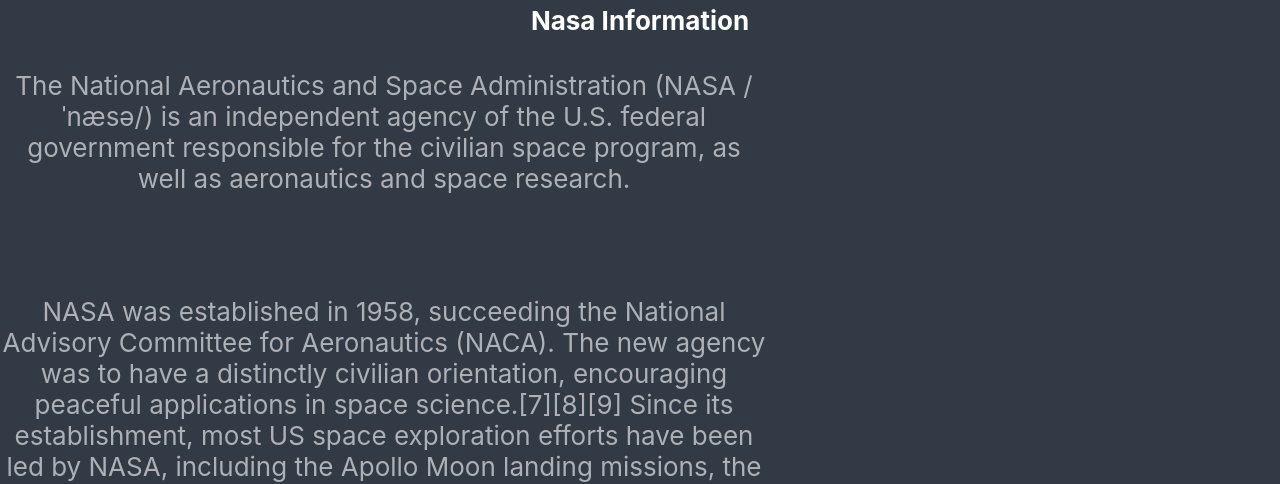
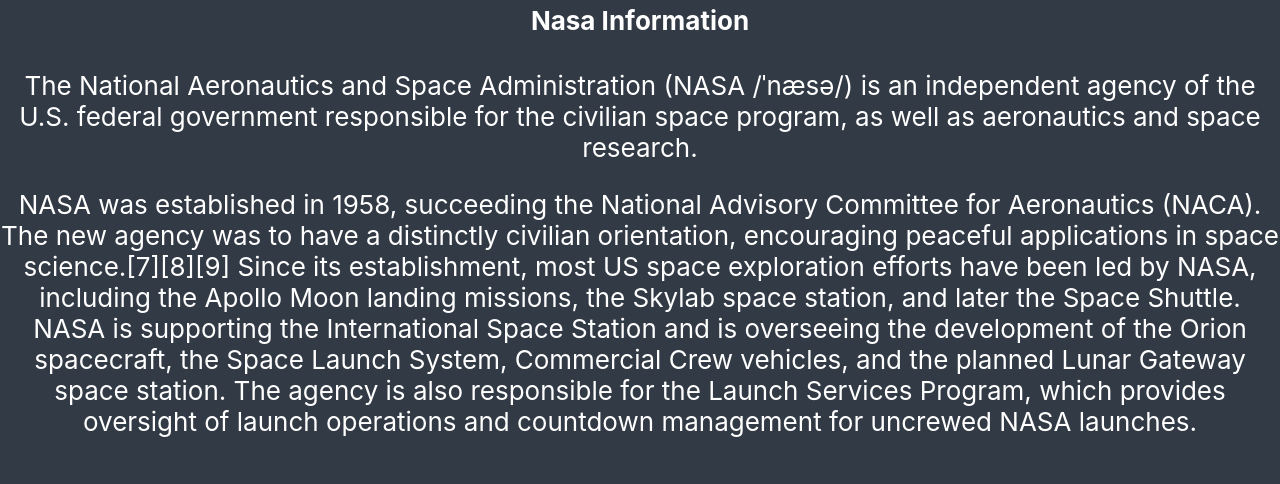
Before and after one commit to PhoebeJackson/mars-app-spa, a React (Create React App) app: page / in a window 1280 px wide. Shown: the part 322-806 px from the top of the page. Built offline with nearby package versions, Linux system fonts and the light colour scheme; no server answers.

Commit message:
Fixed page one css

```diff
--- a/src/PageTwoCSS.css
+++ b/src/PageTwoCSS.css
@@ -10,13 +10,6 @@
     justify-content: center;
     font-size: calc(10px + 2vmin);
     color: #aeb0b5;
-}
-
-p {
-    height: 200px;
-    text-align: center;
-    color: #aeb0b5;
-    width: 60%;
 }
 
 .asteroid-img {
--- a/src/components/BasicComponent.tsx
+++ b/src/components/BasicComponent.tsx
@@ -6,6 +6,7 @@
             <h1>{props.titleString}</h1>
             <p>{props.paragraphOneString}</p>
             <p>{props.paragraphTwoString}</p>
+            <br/>
             <img src={props.imageURL} alt={"missing"}/>
         </section>
 
--- a/src/components/pageOne.tsx
+++ b/src/components/pageOne.tsx
@@ -13,7 +13,6 @@
             <div className="circle">
                 <img src={logo} className="rocket" alt="logo" />
             </div>
-
             <NasaBasicComponent></NasaBasicComponent>
         </section>
     );
```
